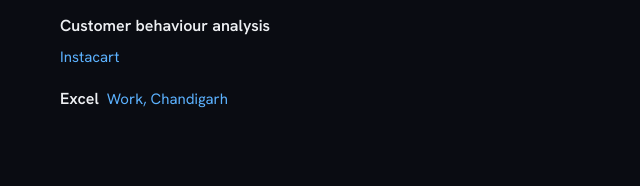
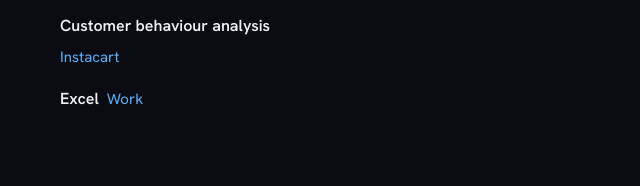
Before and after one commit to abhirajdoad/portfolio-website, a plain HTML site: page index.html in a window 1280 px wide. Shown: the part 10868-11054 px from the top of the page, 0-640 px from the left. Drawn offline with Linux system fonts and the light colour scheme.

Commit message:
Shorten Excel skill link label to Work

```diff
--- a/index.html
+++ b/index.html
@@ -472,7 +472,7 @@ ul.take li{line-height:1.5}
         <li><b>Python and pandas</b><a href="#vancouver-311">3‑1‑1</a><a href="#world-cup">World Cup</a><a href="#water-quality">Water Quality</a><a href="#instacart">Instacart</a></li>
         <li><b>Statistics</b><a href="#water-quality">Water Quality</a><a href="#about">Coursework (R)</a></li>
         <li><b>Customer behaviour analysis</b><a href="#instacart">Instacart</a></li>
-        <li><b>Excel</b><a href="#about">Work, Chandigarh</a></li></ul></div>
+        <li><b>Excel</b><a href="#about">Work</a></li></ul></div>
       <div class="sg"><h3>Databases and processing</h3><ul>
         <li><b>PostgreSQL</b><a href="#vancouver-311">3‑1‑1</a><a href="#instacart">Instacart</a></li>
         <li><b>DuckDB</b><a href="#water-quality">Water Quality</a></li>
```
